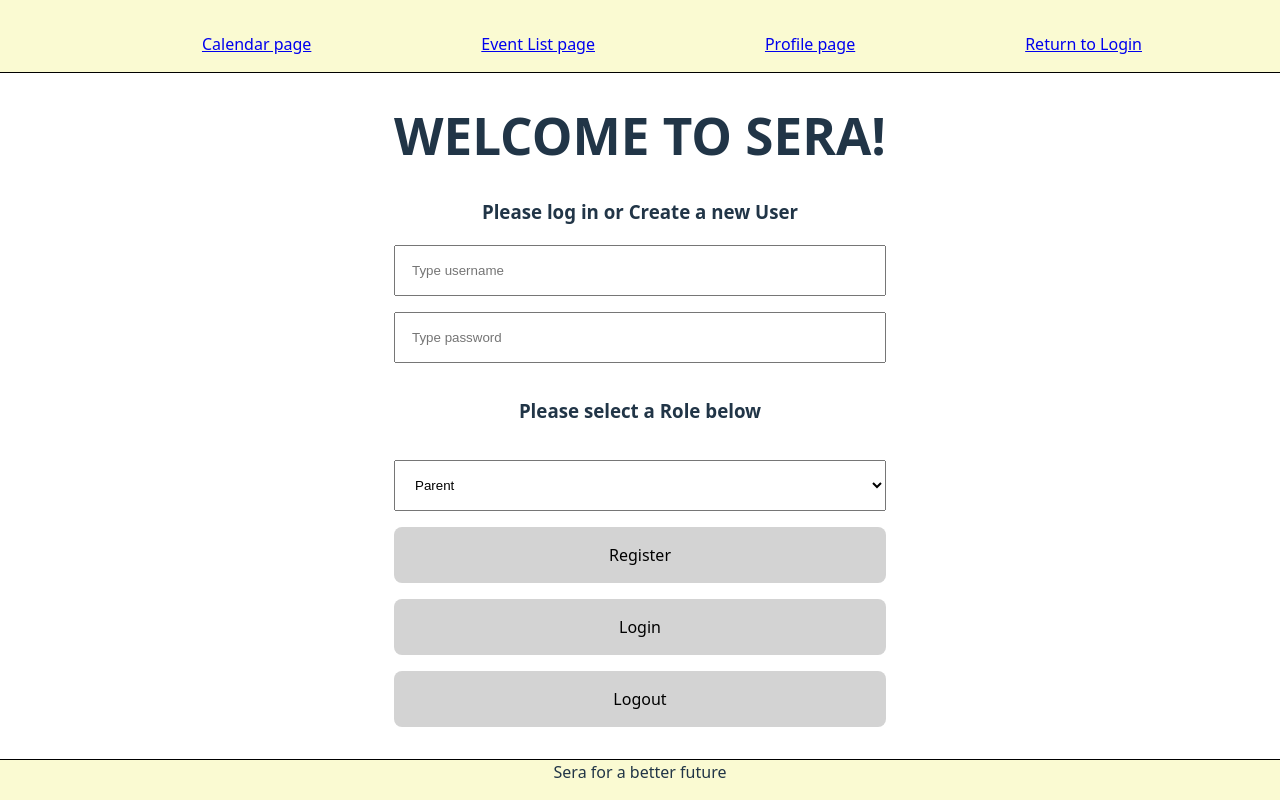
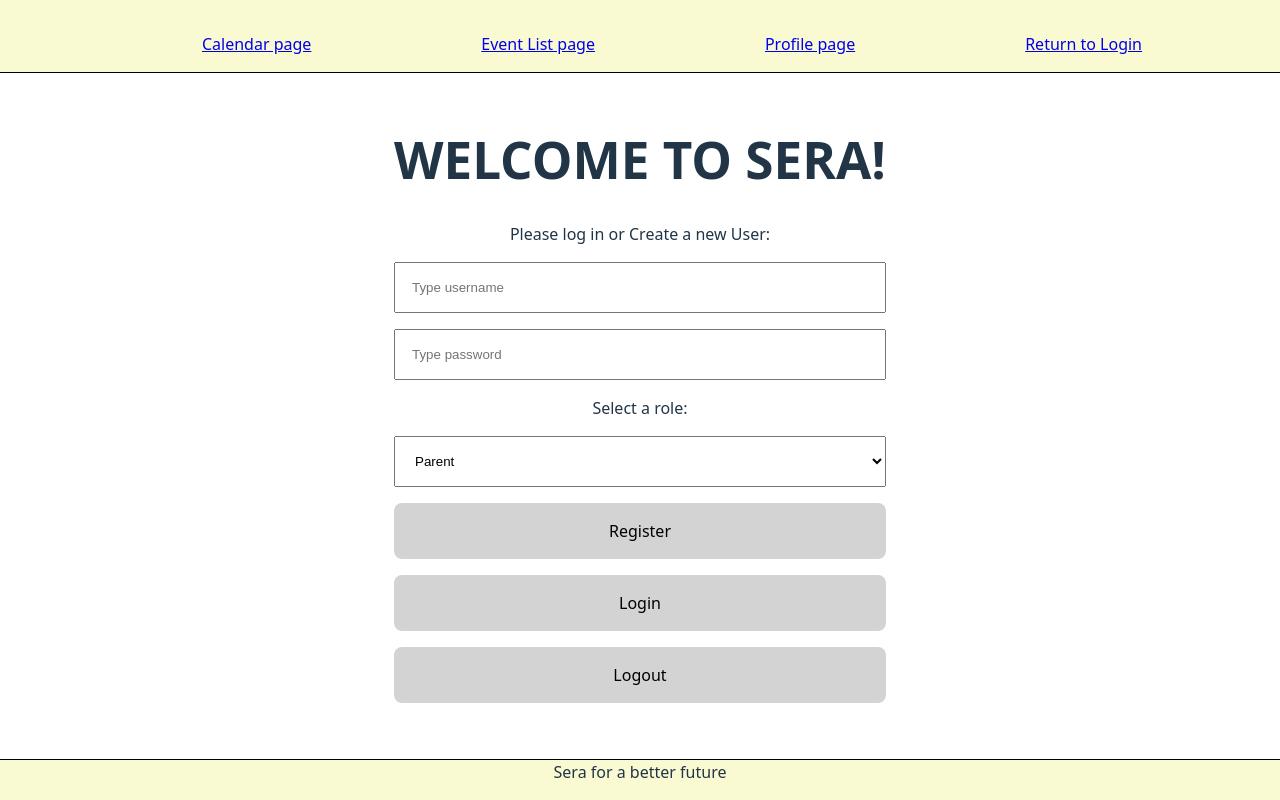
Before and after one commit to Serafin-15/sera, a React (Vite) app in the folder frontend/sera-app/: page / in a window 1280 px wide. Built offline with nearby package versions, Linux system fonts and the light colour scheme.

Commit message:
Implementing frontend accessibility

```diff
--- a/frontend/sera-app/src/components/Login.jsx
+++ b/frontend/sera-app/src/components/Login.jsx
@@ -4,11 +4,11 @@ export default function Login() {
   return (
     <div className="login-container">
       <h1>WELCOME TO SERA!</h1>
-      <h3>Please log in or Create a new User</h3>
       <form className="container">
-        <input placeholder="Type username" />
+        <label htmlFor="username">Please log in or Create a new User:</label>
+        <input id = "username" placeholder="Type username" />
         <input placeholder="Type password" />
-        <h3>Please select a Role below</h3>
+        <label htmlFor="role">Select a role: </label>
         <select id="role" name="role">
           <option value="parent">Parent</option>
           <option value="student">Student</option>
--- a/frontend/sera-app/src/css/App.css
+++ b/frontend/sera-app/src/css/App.css
@@ -57,3 +57,7 @@ button {
   display: flex;
   justify-content: space-evenly;
 }
+
+.label-container{
+  margin-bottom: 15px;
+}
--- a/frontend/sera-app/src/css/EventList.css
+++ b/frontend/sera-app/src/css/EventList.css
@@ -21,5 +21,3 @@
     border: solid 1px black;
     padding: 1rem;
 }
-.title{
-}
```
